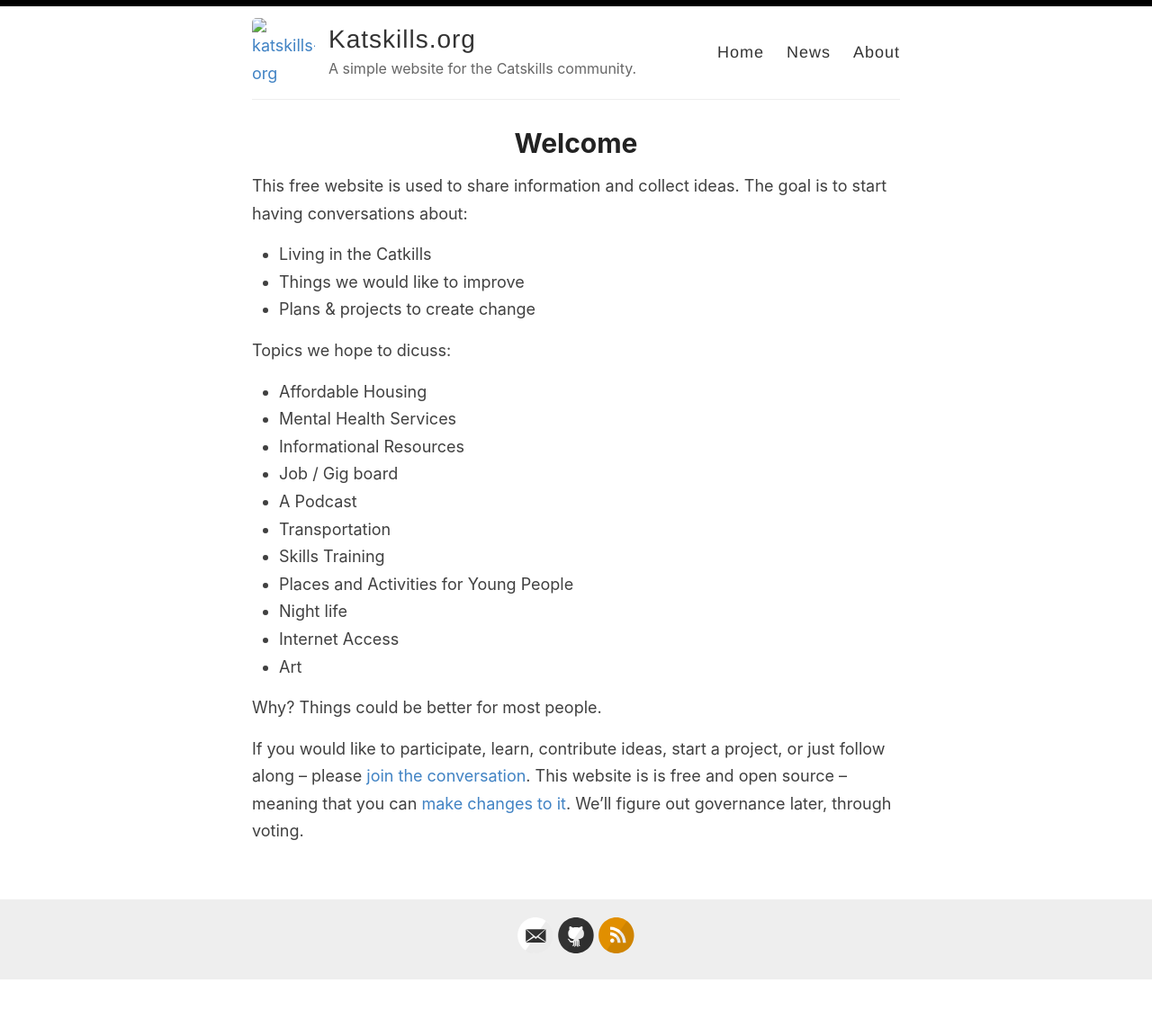
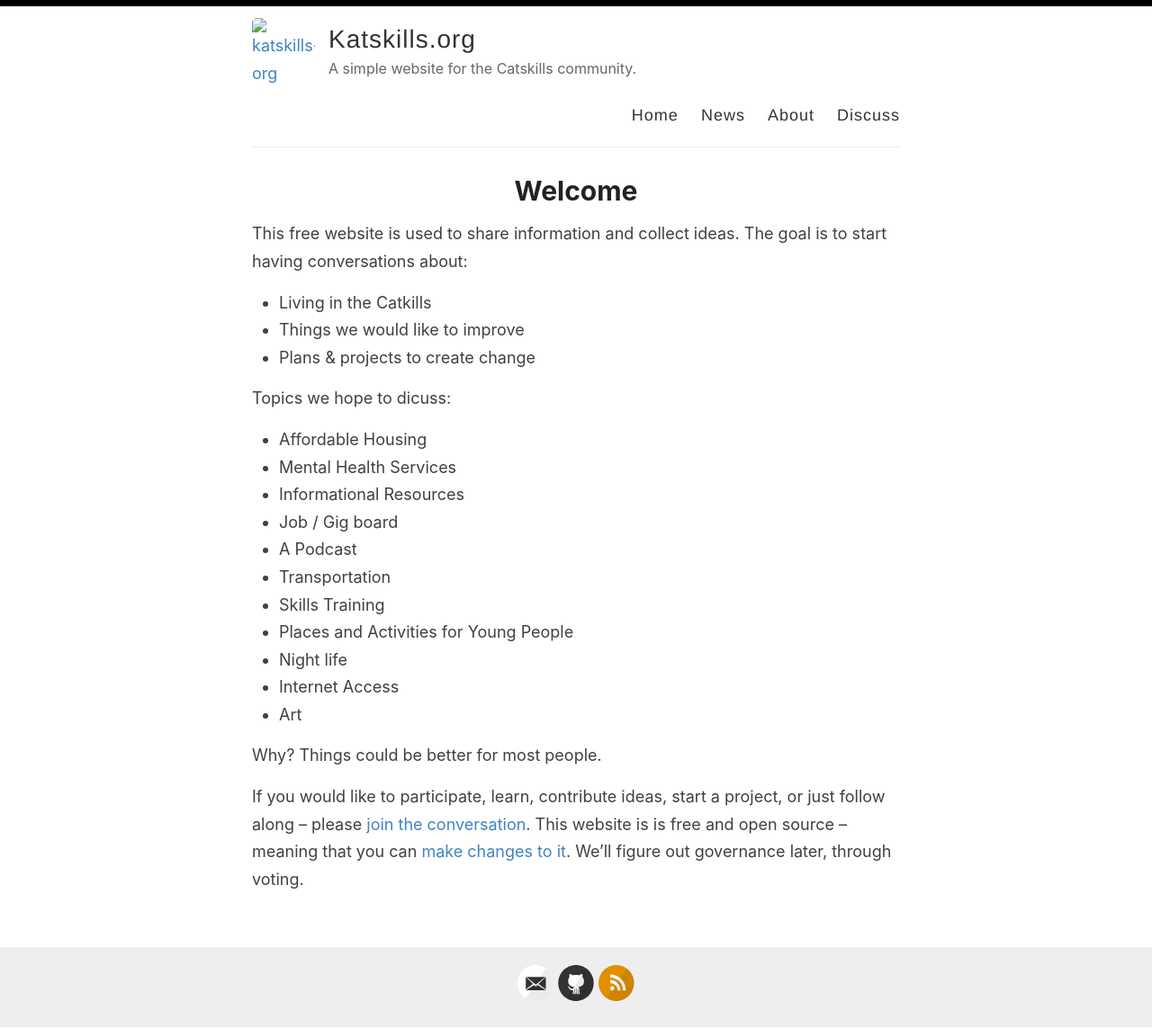
Before and after one commit to katskillskat/katskills-org, a Jekyll site: the page built from index.md, in a window 1280 px wide. Shown: the whole page at 90% size. Built offline with Jekyll 4.4.1, drawn with Linux system fonts in a browser that asks for light colours; before the commit the page ends 1090 px from its top, so only the background shows below that.

Commit message:
Update default.html

```diff
--- a/_layouts/default.html
+++ b/_layouts/default.html
@@ -31,6 +31,7 @@
               <a href="{{ site.baseurl }}/">Home</a>
               <a href="{{ site.baseurl }}/news">News</a>
               <a href="{{ site.baseurl }}/about">About</a>
+              <a href="{{ site.baseurl }}/about">Discuss</a>
             </nav>
           </header>
         </div>
```
